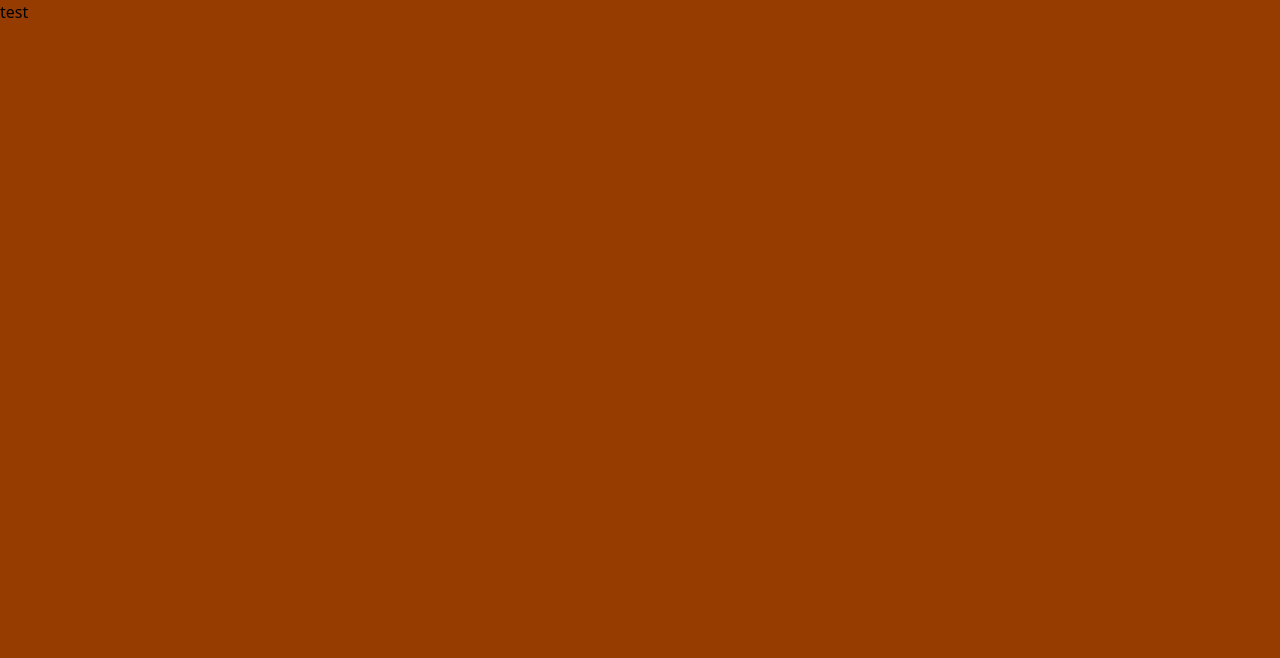
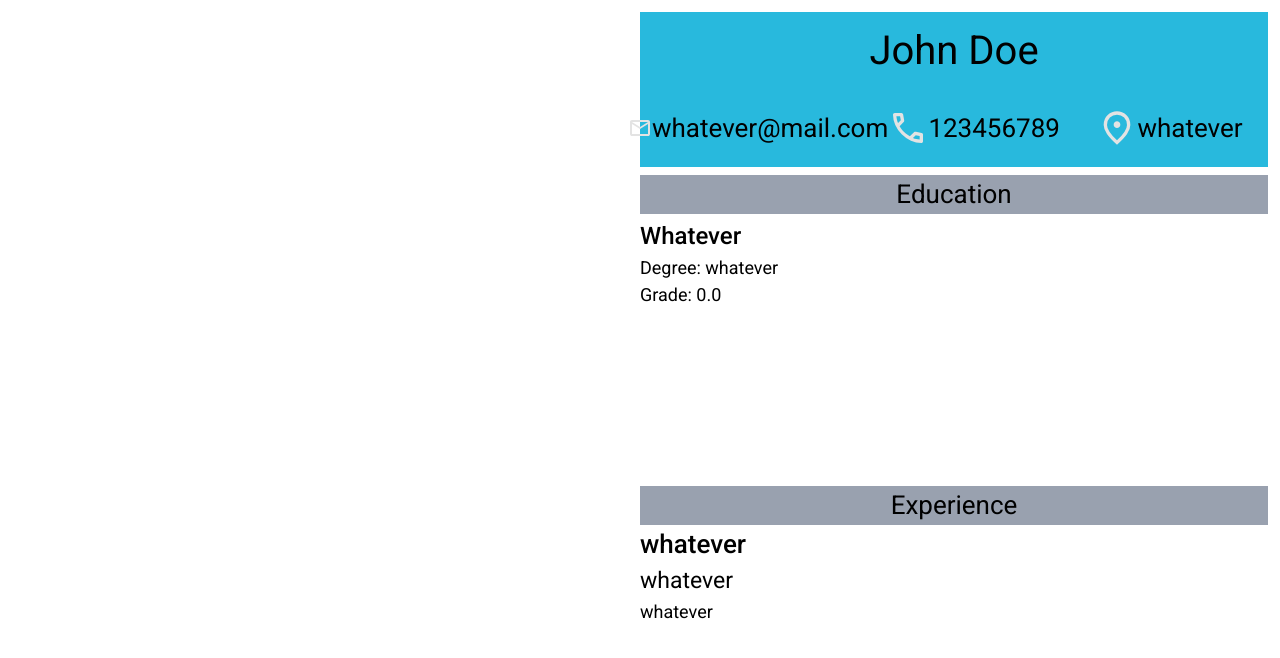
Before and after one commit to Vardhanb07/cv-application, a React (Vite) app: page / in a window 1280 px wide. Shown: the top 658 px of the page. Built offline with nearby package versions, Linux system fonts and the light colour scheme.

Commit message:
Add markup and styles

```diff
--- a/src/App.jsx
+++ b/src/App.jsx
@@ -1,11 +1,11 @@
+import Cv from "./components/cv/Cv.jsx";
+import Edit from "./components/edit/Edit.jsx";
 
-function App() {
-
+export default function App() {
   return (
-    <>
-      <h1 className="bg-amber-800 h-screen">test</h1>
-    </>
-  )
+    <div className="flex flex-row h-screen p-3">
+      <Edit />
+      <Cv />
+    </div>
+  );
 }
-
-export default App
--- a/src/index.css
+++ b/src/index.css
@@ -1 +1,5 @@
-@import "tailwindcss"
+@import url('https://fonts.googleapis.com/css2?family=Roboto:ital,wght@0,100..900;1,100..900&display=swap');
+@import "tailwindcss";
+@theme {
+  --font-roboto: "Roboto"
+}
```
